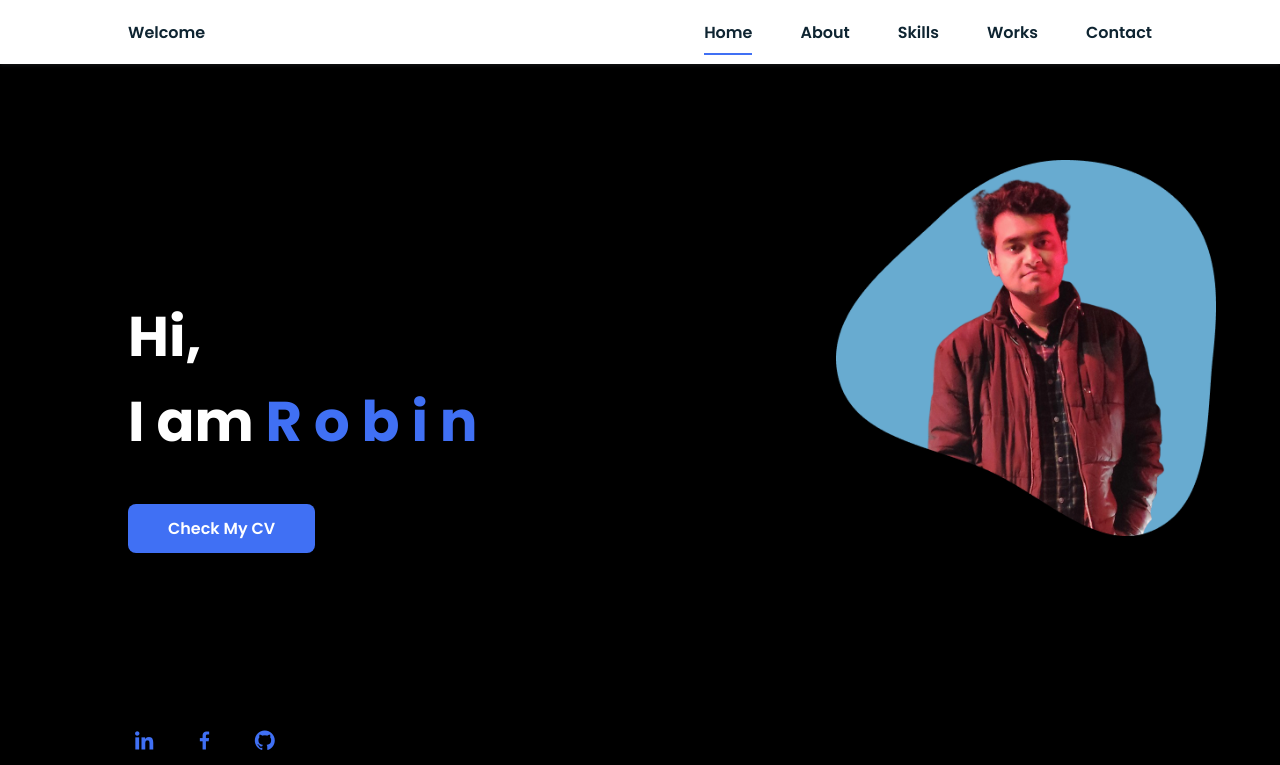
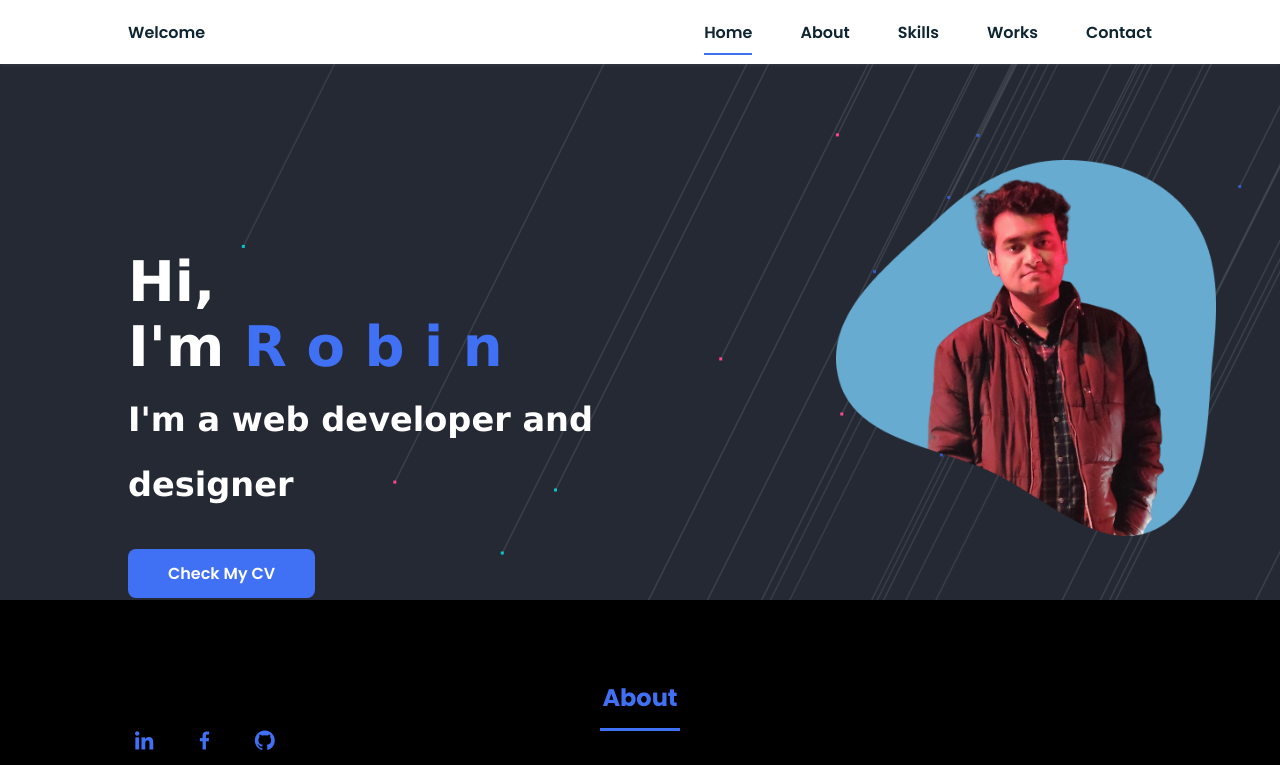
Before and after one commit to robinrakibul/Portfolio, a PHP site: page / in a window 1280 px wide. Shown: the top 765 px of the page. Run offline with PHP 8.4, Linux system fonts and the light colour scheme.

Commit message:
Portfolio updates

```diff
--- a/css/styles.css
+++ b/css/styles.css
@@ -38,6 +38,7 @@ body{
   color: white;
   background-color: black;
 }
+
 h1,h2,p{
   margin: 0;
 }
@@ -177,6 +178,7 @@ img{
   font-size: var(--big-font-size);
   margin-top: 15%;
   margin-bottom: 2.5rem;
+  font-family: Verdana, Geneva, Tahoma, sans-serif;
 }
 .home_title-color{
   color: #4070F4;
--- a/index.html
+++ b/index.html
@@ -33,18 +33,22 @@
             </nav>
         </header>
 
-        <main class="l-main">
+        <main class="l-main" style="background-image: url('img/background1.png'); height: 600px;">
             <!--===== HOME =====-->
             <section class="home grid" id="home">
                 <div class="home_data">
-                    <h1 class="home_title">Hi,<br>I am
+                    <h1 class="home_title">Hi,<br>I'm
                         <span class="home_title-color">R</span>
                         <span class="home_title-color">o</span>
                         <span class="home_title-color">b</span>
                         <span class="home_title-color">i</span>
                         <span class="home_title-color">n</span>
-
-<br>
+                        <br>
+                        <span style="font-size: 60%; font-family:Verdana, Geneva, Tahoma, sans-serif;">
+                            I'm a web developer and
+                            <br>designer
+                        </span>
+                        <br>
                         </h1>
 
                     <a href="cv.html" class="button">Check My CV</a>
@@ -60,6 +64,7 @@
                     <img src="img/image.png" alt="">
                 </div>
             </section>
+        </main>
 
             <!--===== ABOUT =====-->
             <section class="about section " id="about">
```
Also changed, not shown: img/background1.png (added).
